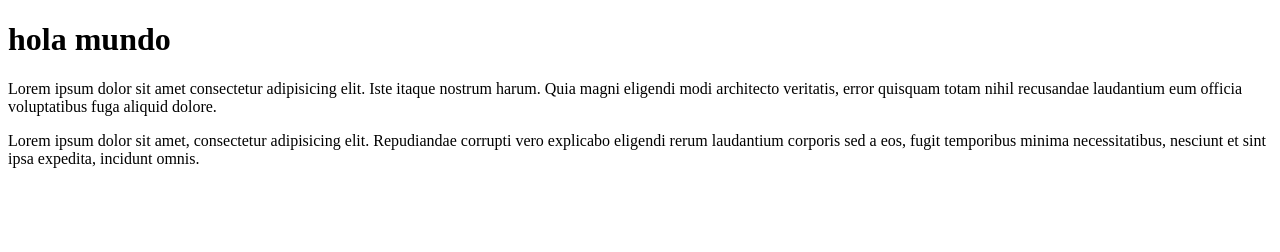
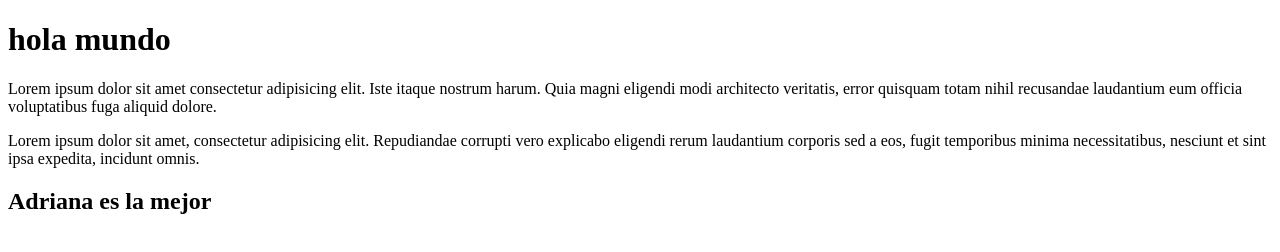
Before and after one commit to Adriana031991/DemoRepo, a plain HTML site: page index.html in a window 1280 px wide. Drawn offline with Linux system fonts and the light colour scheme.

Commit message:
agrego un titulo

```diff
--- a/index.html
+++ b/index.html
@@ -10,5 +10,6 @@
     <h1>hola mundo</h1>
     <p>Lorem ipsum dolor sit amet consectetur adipisicing elit. Iste itaque nostrum harum. Quia magni eligendi modi architecto veritatis, error quisquam totam nihil recusandae laudantium eum officia voluptatibus fuga aliquid dolore.</p>
     <p>Lorem ipsum dolor sit amet, consectetur adipisicing elit. Repudiandae corrupti vero explicabo eligendi rerum laudantium corporis sed a eos, fugit temporibus minima necessitatibus, nesciunt et sint ipsa expedita, incidunt omnis.</p>
+    <h2>Adriana es la mejor</h2>
 </body>
 </html>
```
